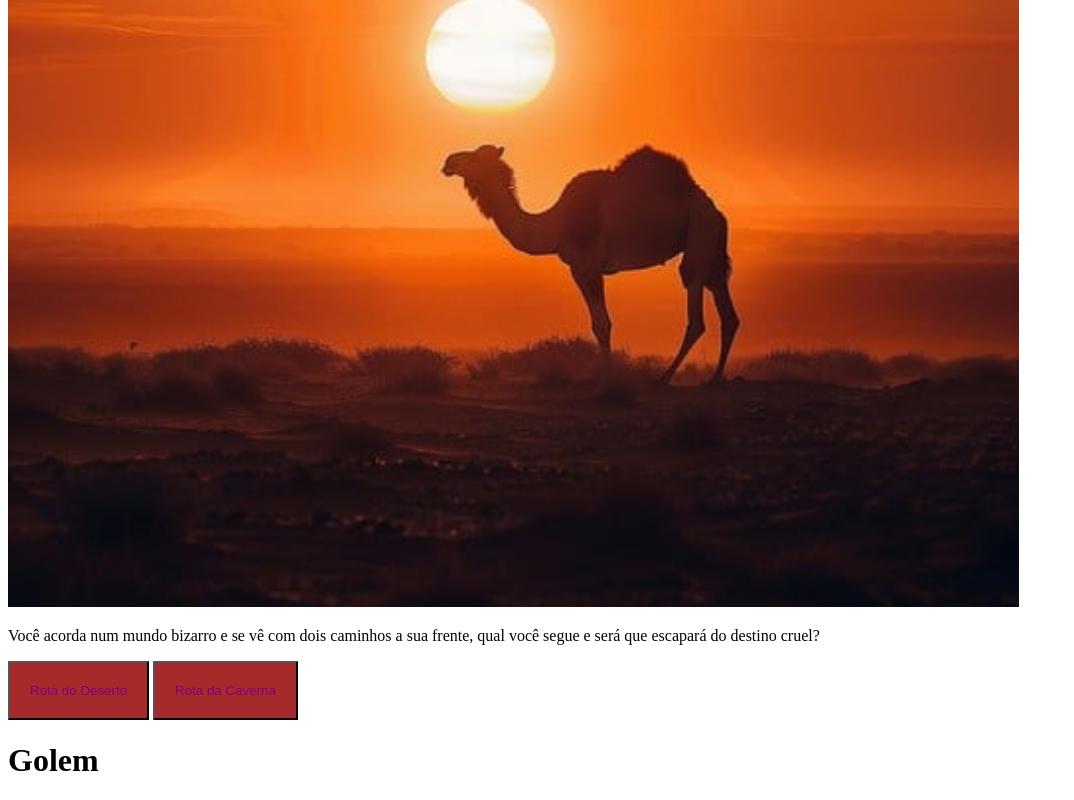
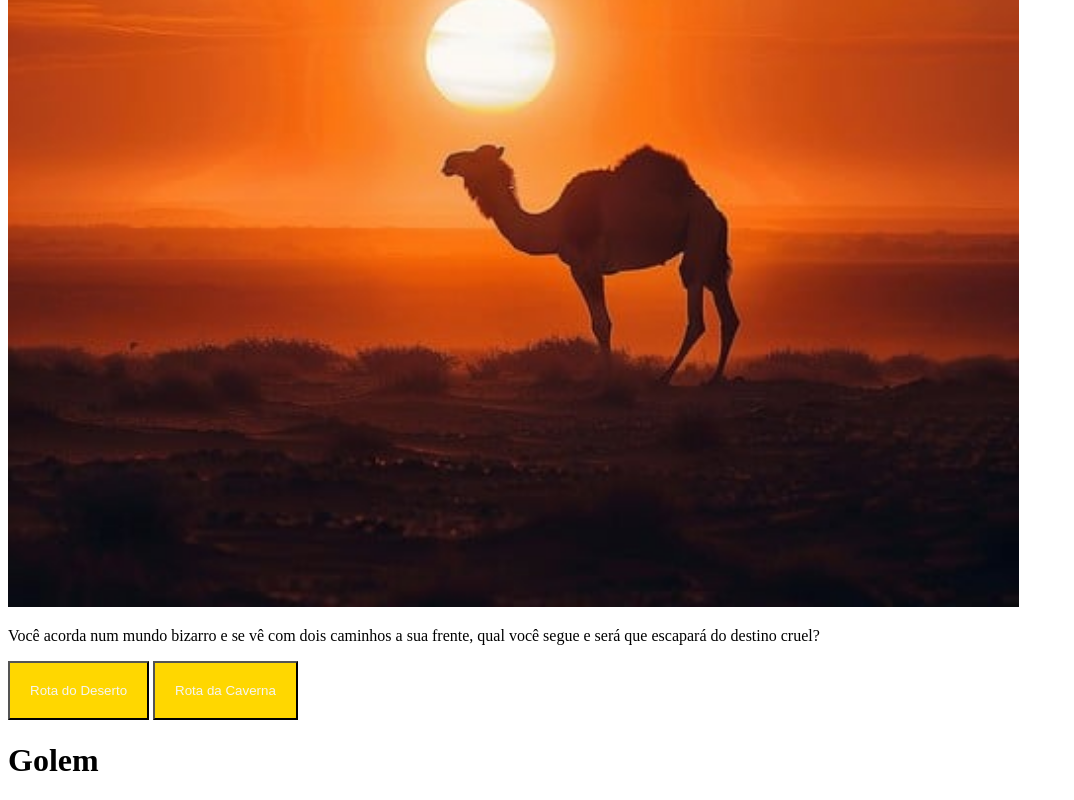
Before and after one commit to LionelMessiFan123/A-JORNADA-BOMB-STICA, a plain HTML site: page index.html in a window 1280 px wide. Shown: the part 412-1212 px from the top of the page, without its empty margins (0-1074 px from the left). Drawn offline with Linux system fonts and the light colour scheme.

Commit message:
trgalelero tralaa

```diff
--- a/estilo.css
+++ b/estilo.css
@@ -16,8 +16,8 @@ margin: 0;
 }
 
 button{
-  background-color: brown;
-  color:purple;
+  background-color: gold;
+  color:whitesmoke;
   padding : 20px;
 }
 
```
